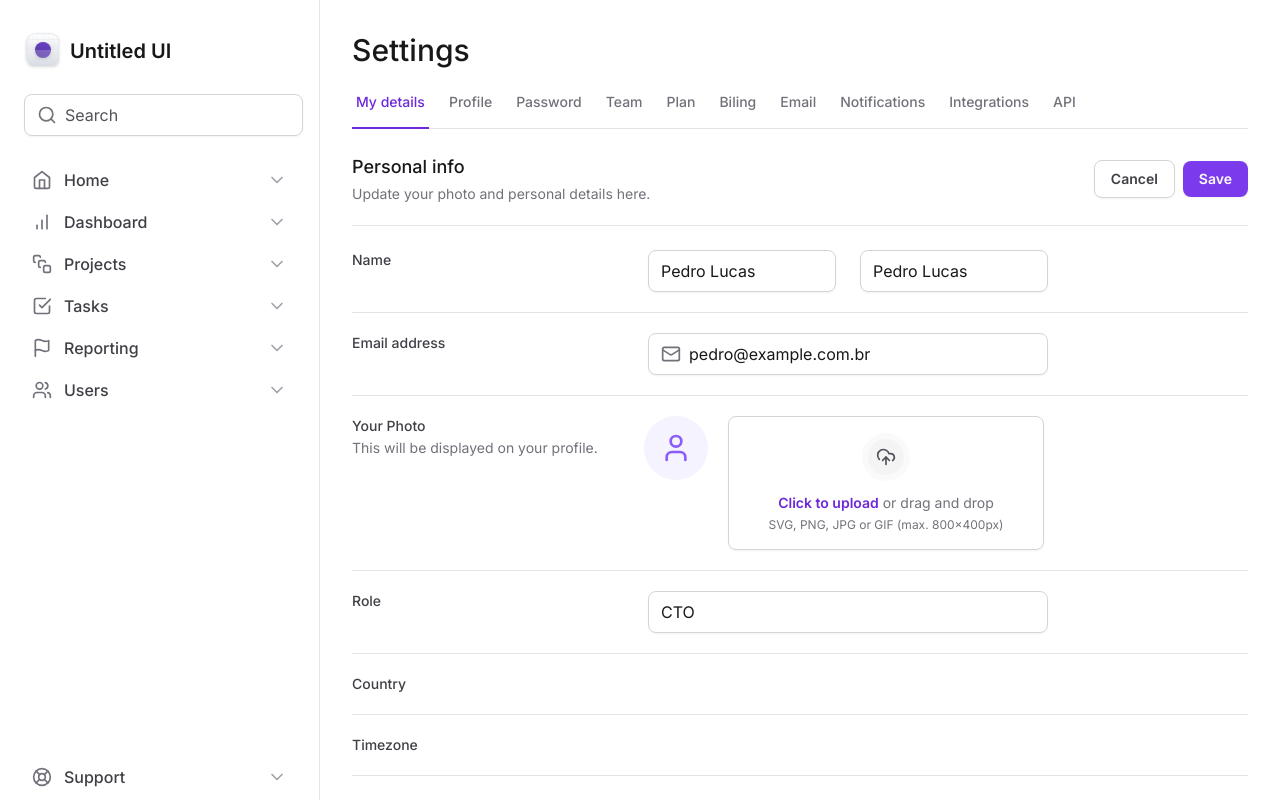
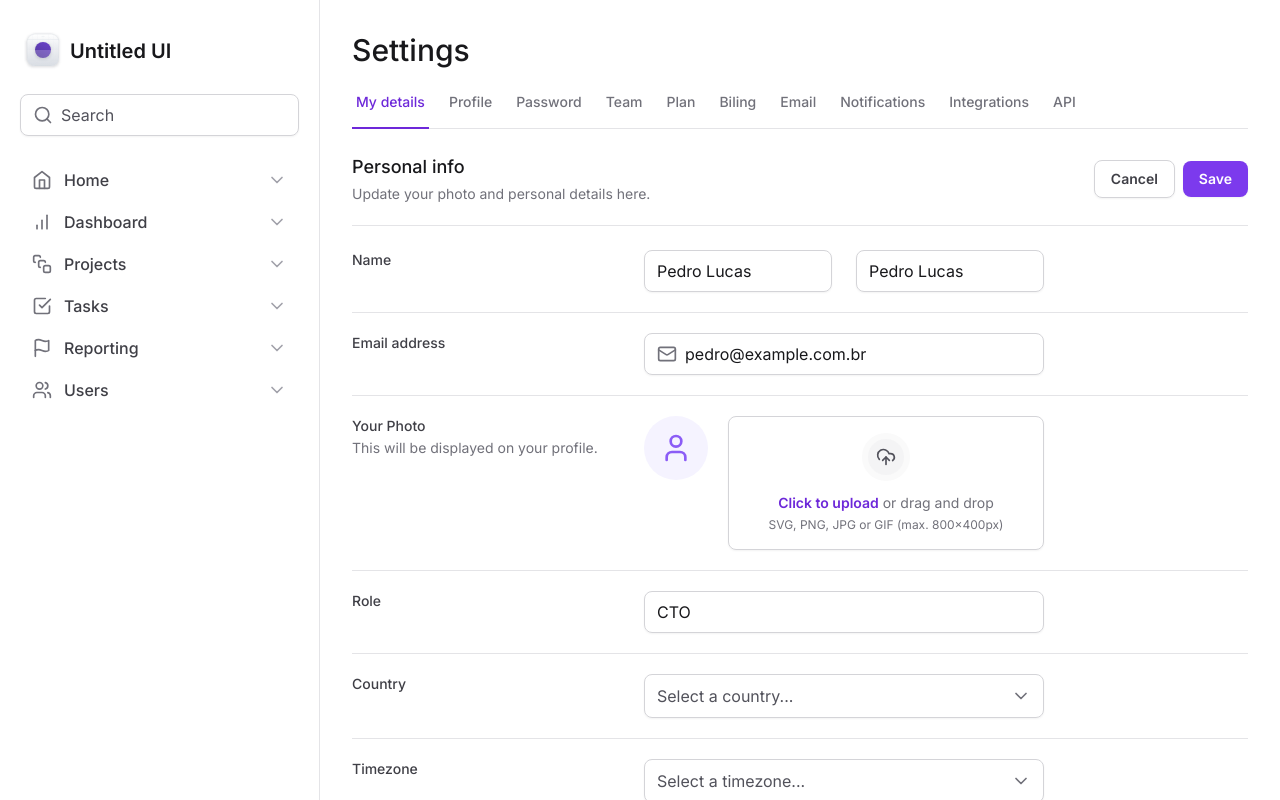
Before and after one commit to pdro-lucas/ignite-tailwind, a Next.js app: page / in a window 1280 px wide. Shown: the top 800 px of the page. Built offline with nearby package versions, Linux system fonts and the light colour scheme.

Commit message:
feat: create select component

```diff
--- a/package.json
+++ b/package.json
@@ -9,6 +9,7 @@
     "lint": "next lint"
   },
   "dependencies": {
+    "@radix-ui/react-select": "^1.2.2",
     "@radix-ui/react-tabs": "^1.0.4",
     "@types/node": "20.5.1",
     "@types/react": "18.2.20",
--- a/src/app/page.tsx
+++ b/src/app/page.tsx
@@ -1,7 +1,9 @@
 import { FileInput } from "@/components/Form/FileInput";
+import { Select } from "@/components/Form/Select";
+import { SelectItem } from "@/components/Form/Select/SelectItem";
 import { Input } from "@/components/Input";
 import { SettingsTabs } from "@/components/SettingsTabs";
-import { Mail } from "lucide-react";
+import { ChevronDown, Mail } from "lucide-react";
 
 export default function Home() {
   return (
@@ -106,6 +108,10 @@
             >
               Country
             </label>
+            <Select placeholder="Select a country...">
+              <SelectItem value="br" text="Brazil" />
+              <SelectItem value="us" text="United States" />
+            </Select>
           </div>
           <div className="grid gap-3 pt-5 grid-cols-form">
             <label
@@ -114,6 +120,13 @@
             >
               Timezone
             </label>
+            <Select placeholder="Select a timezone...">
+              <SelectItem
+                value="utc8"
+                text="Pacific Standard Time (UTC-08:00)"
+              />
+              <SelectItem value="utc3" text="America São Paulo (UTC-03:00)" />
+            </Select>
           </div>
           <div className="grid gap-3 pt-5 grid-cols-form">
             <label htmlFor="bio" className="text-sm font-medium text-zinc-700">
--- /dev/null
+++ b/src/components/Form/Select/SelectItem.tsx
@@ -0,0 +1,22 @@
+"use client";
+
+import * as Select from "@radix-ui/react-select";
+import { Check } from "lucide-react";
+
+export type SelectItemProps = Select.SelectItemProps & {
+  text: string;
+};
+
+export function SelectItem({ text, ...props }: SelectItemProps) {
+  return (
+    <Select.Item
+      className="flex items-center justify-between gap-2 px-3 py-2.5 outline-none data-[highlighted]:bg-zinc-50"
+      {...props}
+    >
+      <Select.ItemText className="text-black">{text}</Select.ItemText>
+      <Select.ItemIndicator>
+        <Check className="w-4 h-4 to-violet-500" />
+      </Select.ItemIndicator>
+    </Select.Item>
+  );
+}
--- /dev/null
+++ b/src/components/Form/Select/index.tsx
@@ -0,0 +1,36 @@
+"use client";
+
+import * as SelectPrimitive from "@radix-ui/react-select";
+import { Check, ChevronDown } from "lucide-react";
+import { ReactNode } from "react";
+
+export interface SelectProps {
+  children: ReactNode;
+  placeholder: string;
+}
+
+export function Select({ children, placeholder }: SelectProps) {
+  return (
+    <SelectPrimitive.Root>
+      <SelectPrimitive.Trigger className="flex h-11 w-full items-center justify-between  gap-2 rounded-lg border border-zinc-300 px-3 py-2 shadow-sm data-[placeholder]:text-zinc-600">
+        <SelectPrimitive.Value
+          className="text-black"
+          placeholder={placeholder}
+        />
+        <SelectPrimitive.Icon>
+          <ChevronDown className="w-5 h-5 text-zinc-500" />
+        </SelectPrimitive.Icon>
+      </SelectPrimitive.Trigger>
+      <SelectPrimitive.Portal>
+        <SelectPrimitive.Content
+          side="bottom"
+          position="popper"
+          sideOffset={8}
+          className="z-10 rounded-lg border border-zinc-200 bg-white w-[--radix-select-trigger-width] overflow-hidden"
+        >
+          <SelectPrimitive.Viewport>{children}</SelectPrimitive.Viewport>
+        </SelectPrimitive.Content>
+      </SelectPrimitive.Portal>
+    </SelectPrimitive.Root>
+  );
+}
--- a/src/components/Input/index.tsx
+++ b/src/components/Input/index.tsx
@@ -23,7 +23,7 @@
 function InputRoot(props: InputRootProps) {
   return (
     <div
-      className="flex w-full mx-1 items-center gap-2 rounded-lg border border-zinc-300 px-3 py-2 shadow-sm"
+      className="flex w-full items-center gap-2 rounded-lg border border-zinc-300 px-3 py-2 shadow-sm"
       {...props}
     />
   );
```
Also changed, not shown: 1 other file (tests, documents, lock files or other folders).
